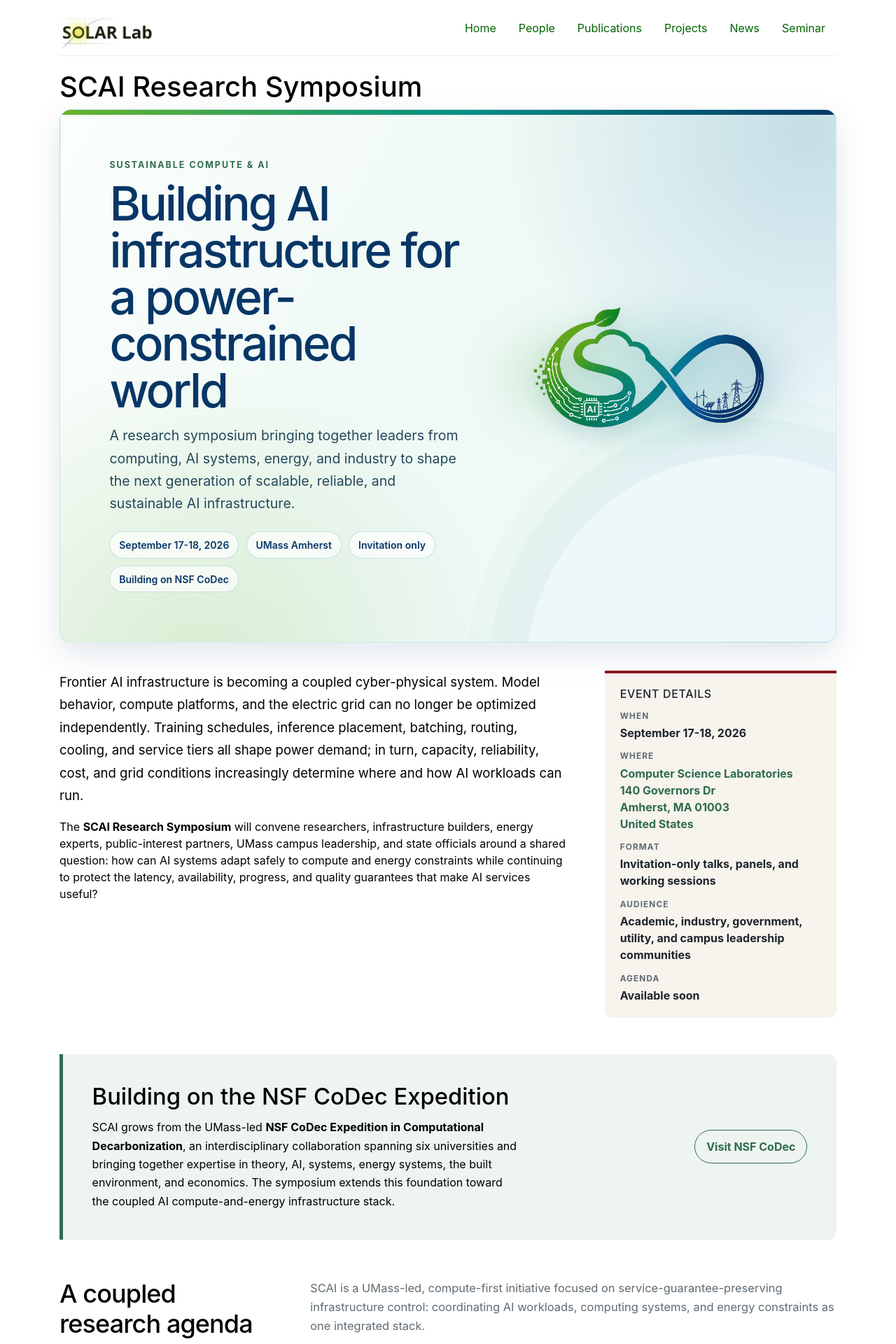
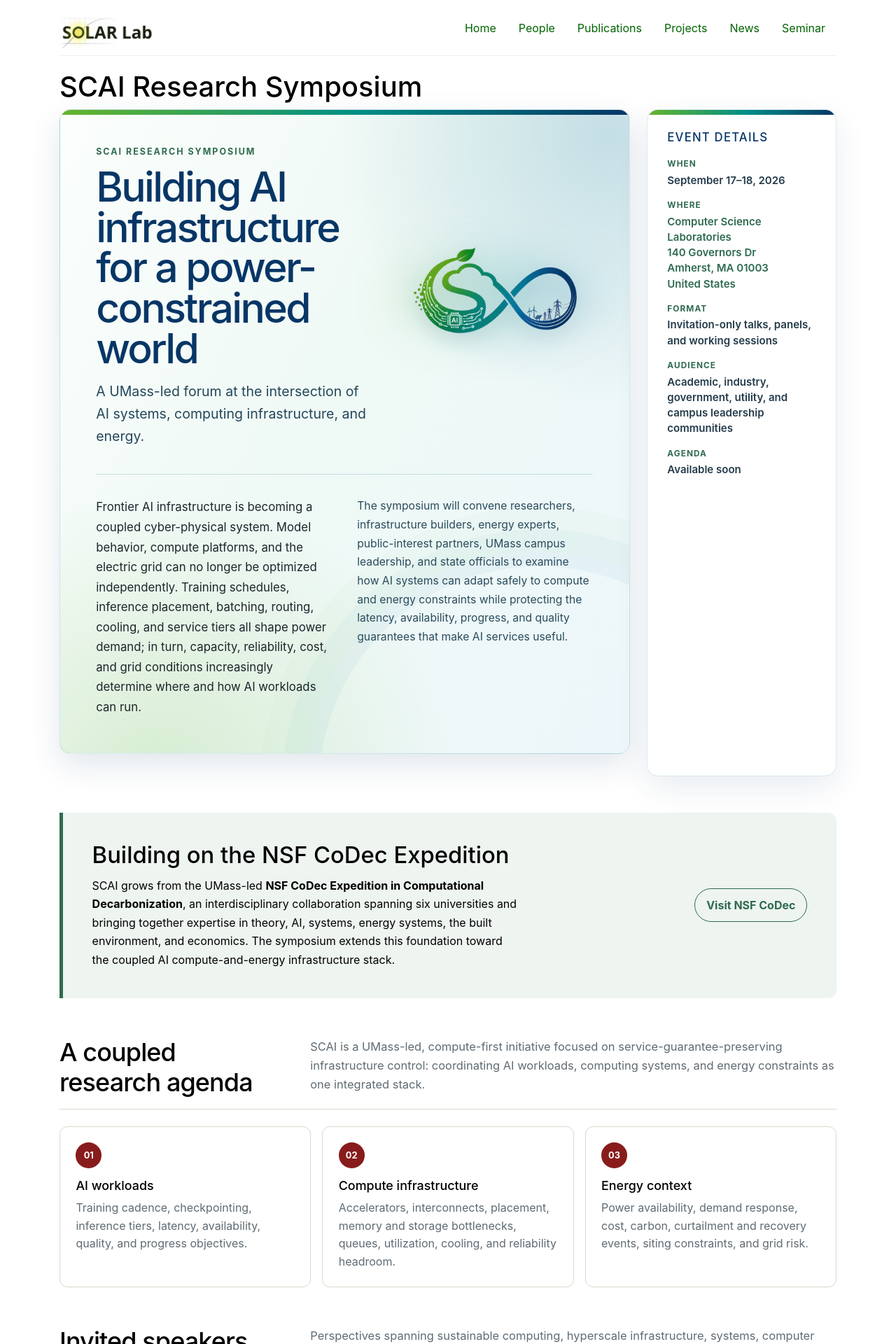
Before and after one commit to umass-solar/umass-solar.github.io, a Jekyll site: the page built from scai-symposium.md, in a window 1280 px wide. Shown: the top 1920 px of the page at 70% size. Built offline with Jekyll 4.4.1, drawn with Linux system fonts in a browser that asks for light colours; some of the changed lines change nothing that is shown.

Commit message:
scai-update

```diff
--- a/scai-symposium.md
+++ b/scai-symposium.md
@@ -32,11 +32,18 @@
     color: inherit;
   }
 
+  .scai-opening {
+    display: grid;
+    grid-template-columns: minmax(0, 3fr) minmax(235px, 1fr);
+    gap: clamp(1rem, 2vw, 1.5rem);
+    align-items: stretch;
+    margin: 0 0 3.25rem;
+  }
+
   .scai-hero {
     position: relative;
     overflow: hidden;
-    margin: 0 0 2.5rem;
-    padding: clamp(2.25rem, 5.5vw, 4.5rem);
+    padding: clamp(2.25rem, 4vw, 3.65rem);
     border: 1px solid rgba(5, 105, 151, 0.13);
     border-radius: 1rem;
     background:
@@ -74,8 +81,8 @@
     position: relative;
     z-index: 1;
     display: grid;
-    grid-template-columns: minmax(0, 1.12fr) minmax(300px, 0.88fr);
-    gap: clamp(1.75rem, 4vw, 3.75rem);
+    grid-template-columns: minmax(0, 1.15fr) minmax(245px, 0.85fr);
+    gap: clamp(1.5rem, 3vw, 2.75rem);
     align-items: center;
   }
 
@@ -83,7 +90,7 @@
     position: relative;
     justify-self: end;
     width: 100%;
-    max-width: 460px;
+    max-width: 390px;
     aspect-ratio: 1.92 / 1;
   }
 
@@ -122,7 +129,7 @@
     max-width: 770px;
     margin: 0 0 1rem;
     color: var(--scai-navy);
-    font-size: clamp(2rem, 5.8vw, 4.25rem);
+    font-size: clamp(2rem, 4.6vw, 3.7rem);
     line-height: 0.98;
     letter-spacing: -0.045em;
   }
@@ -137,49 +144,54 @@
     line-height: 1.65;
   }
 
-  .scai-meta {
+  .scai-hero-context {
     position: relative;
     z-index: 1;
-    display: flex;
-    flex-wrap: wrap;
-    gap: 0.65rem;
-    margin-top: 1.5rem;
+    display: grid;
+    grid-template-columns: repeat(2, minmax(0, 1fr));
+    gap: clamp(1.25rem, 3vw, 2.25rem);
+    margin-top: clamp(1.75rem, 3vw, 2.5rem);
+    padding-top: clamp(1.4rem, 2.5vw, 2rem);
+    border-top: 1px solid rgba(5, 105, 151, 0.18);
   }
 
-  .scai-meta span {
-    padding: 0.48rem 0.8rem;
-    border: 1px solid rgba(5, 105, 151, 0.2);
-    border-radius: 999px;
-    background: rgba(255, 255, 255, 0.68);
-    color: var(--scai-navy) !important;
-    font-size: 0.88rem;
-    font-weight: 600;
+  .scai-hero-context p {
+    margin: 0;
+    color: #294b5c !important;
+    font-size: 0.98rem;
+    line-height: 1.7;
   }
 
-  .scai-intro {
-    display: grid;
-    grid-template-columns: minmax(0, 1.65fr) minmax(220px, 0.75fr);
-    gap: clamp(1.5rem, 4vw, 3.5rem);
-    align-items: start;
-    margin-bottom: 3rem;
-  }
-
-  .scai-lead {
-    font-size: 1.16rem;
-    line-height: 1.75;
+  .scai-hero-context .scai-lead {
+    color: var(--scai-ink) !important;
+    font-size: 1.05rem;
   }
 
   .scai-factbox {
-    padding: 1.25rem 1.35rem;
-    border-top: 4px solid var(--scai-maroon);
-    border-radius: 0 0 0.65rem 0.65rem;
-    background: var(--scai-cream);
+    position: relative;
+    overflow: hidden;
+    padding: clamp(1.35rem, 2.5vw, 1.8rem);
+    border: 1px solid rgba(5, 105, 151, 0.14);
+    border-radius: 1rem;
+    background: #fff;
+    box-shadow: 0 1rem 2.8rem rgba(7, 54, 102, 0.09);
+  }
+
+  .scai-factbox::before {
+    content: "";
+    position: absolute;
+    top: 0;
+    left: 0;
+    width: 100%;
+    height: 0.42rem;
+    background: linear-gradient(90deg, var(--scai-lime), var(--scai-teal) 52%, var(--scai-navy));
   }
 
   .scai-factbox h3 {
-    margin-top: 0;
-    font-size: 1rem;
-    letter-spacing: 0.04em;
+    margin: 0 0 1.25rem;
+    color: var(--scai-navy);
+    font-size: 1.05rem;
+    letter-spacing: 0.07em;
     text-transform: uppercase;
   }
 
@@ -188,16 +200,20 @@
   }
 
   .scai-factbox dt {
-    margin-top: 0.85rem;
-    color: var(--scai-muted);
+    margin-top: 1rem;
+    color: var(--scai-green);
     font-size: 0.74rem;
+    font-weight: 750;
     letter-spacing: 0.09em;
     text-transform: uppercase;
   }
 
   .scai-factbox dd {
-    margin: 0.15rem 0 0;
-    font-weight: 650;
+    margin: 0.18rem 0 0;
+    color: #243b4a;
+    font-size: 0.94rem;
+    font-weight: 620;
+    line-height: 1.48;
   }
 
   .scai-section {
@@ -397,6 +413,23 @@
     white-space: nowrap;
   }
 
+  @media (max-width: 980px) {
+    .scai-opening {
+      grid-template-columns: 1fr;
+    }
+
+    .scai-factbox dl {
+      display: grid;
+      grid-template-columns: minmax(90px, 0.28fr) minmax(0, 1fr);
+      column-gap: 1.25rem;
+    }
+
+    .scai-factbox dt,
+    .scai-factbox dd {
+      margin-top: 0.8rem;
+    }
+  }
+
   @media (max-width: 800px) {
     .scai-hero-inner {
       grid-template-columns: 1fr;
@@ -408,7 +441,7 @@
       max-width: none;
     }
 
-    .scai-intro,
+    .scai-hero-context,
     .scai-codec,
     .scai-section-header,
     .scai-callout {
@@ -430,6 +463,10 @@
       border-radius: 0.55rem;
     }
 
+    .scai-factbox dl {
+      display: block;
+    }
+
     .scai-layers,
     .scai-speakers {
       grid-template-columns: 1fr;
@@ -439,35 +476,28 @@
 </style>
 
 <div class="scai-page">
-  <section class="scai-hero" aria-labelledby="scai-hero-title">
-    <div class="scai-hero-inner">
-      <div>
-        <p class="scai-eyebrow">Sustainable Compute &amp; AI</p>
-        <h2 id="scai-hero-title">Building AI infrastructure for a power-constrained world</h2>
-        <p class="scai-hero-copy">A research symposium bringing together leaders from computing, AI systems, energy, and industry to shape the next generation of scalable, reliable, and sustainable AI infrastructure.</p>
-        <div class="scai-meta" aria-label="Event summary">
-          <span>September 17-18, 2026</span>
-          <span>UMass Amherst</span>
-          <span>Invitation only</span>
-          <span>Building on NSF CoDec</span>
+  <div class="scai-opening">
+    <section class="scai-hero" aria-labelledby="scai-hero-title">
+      <div class="scai-hero-inner">
+        <div>
+          <p class="scai-eyebrow">SCAI Research Symposium</p>
+          <h2 id="scai-hero-title">Building AI infrastructure for a power-constrained world</h2>
+          <p class="scai-hero-copy">A UMass-led forum at the intersection of AI systems, computing infrastructure, and energy.</p>
+        </div>
+        <div class="scai-logo-card">
+          <img src="{{ site.base }}/img/scai-logo-banner.png" alt="SCAI Sustainable Compute and AI logo">
         </div>
       </div>
-      <div class="scai-logo-card">
-        <img src="{{ site.base }}/img/scai-logo-banner.png" alt="SCAI Sustainable Compute and AI logo">
+      <div class="scai-hero-context">
+        <p class="scai-lead">Frontier AI infrastructure is becoming a coupled cyber-physical system. Model behavior, compute platforms, and the electric grid can no longer be optimized independently. Training schedules, inference placement, batching, routing, cooling, and service tiers all shape power demand; in turn, capacity, reliability, cost, and grid conditions increasingly determine where and how AI workloads can run.</p>
+        <p>The symposium will convene researchers, infrastructure builders, energy experts, public-interest partners, UMass campus leadership, and state officials to examine how AI systems can adapt safely to compute and energy constraints while protecting the latency, availability, progress, and quality guarantees that make AI services useful.</p>
       </div>
-    </div>
-  </section>
-
-  <section class="scai-intro" aria-label="Symposium overview">
-    <div>
-      <p class="scai-lead">Frontier AI infrastructure is becoming a coupled cyber-physical system. Model behavior, compute platforms, and the electric grid can no longer be optimized independently. Training schedules, inference placement, batching, routing, cooling, and service tiers all shape power demand; in turn, capacity, reliability, cost, and grid conditions increasingly determine where and how AI workloads can run.</p>
-      <p>The <strong>SCAI Research Symposium</strong> will convene researchers, infrastructure builders, energy experts, public-interest partners, UMass campus leadership, and state officials around a shared question: how can AI systems adapt safely to compute and energy constraints while continuing to protect the latency, availability, progress, and quality guarantees that make AI services useful?</p>
-    </div>
+    </section>
     <aside class="scai-factbox" aria-label="Event details">
       <h3>Event details</h3>
       <dl>
         <dt>When</dt>
-        <dd>September 17-18, 2026</dd>
+        <dd>September 17&ndash;18, 2026</dd>
         <dt>Where</dt>
         <dd><a href="https://www.google.com/maps/search/?api=1&amp;query=Computer+Science+Laboratories%2C+140+Governors+Dr%2C+Amherst%2C+MA+01003">Computer Science Laboratories<br>140 Governors Dr<br>Amherst, MA 01003<br>United States</a></dd>
         <dt>Format</dt>
@@ -478,7 +508,7 @@
         <dd>Available soon</dd>
       </dl>
     </aside>
-  </section>
+  </div>
 
   <section class="scai-codec" aria-labelledby="codec-heading">
     <div>
```
